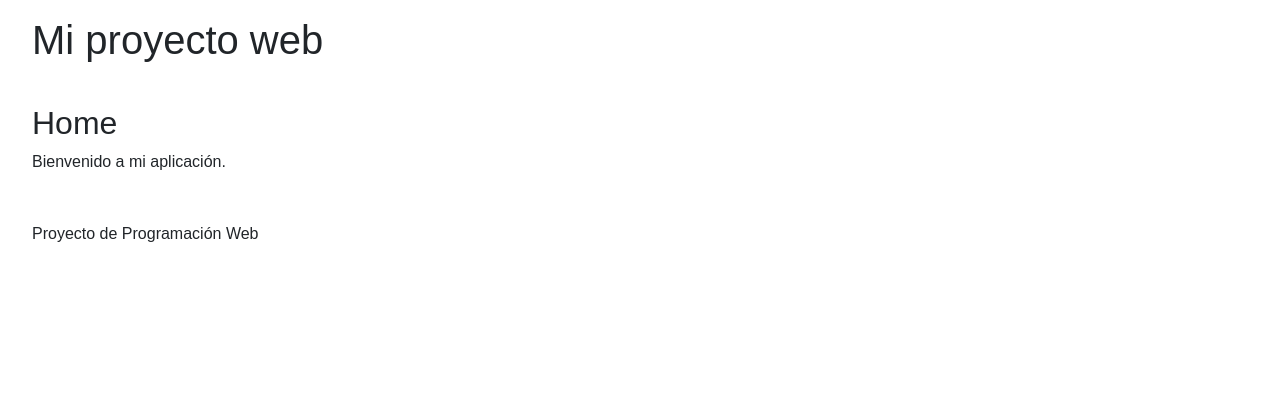
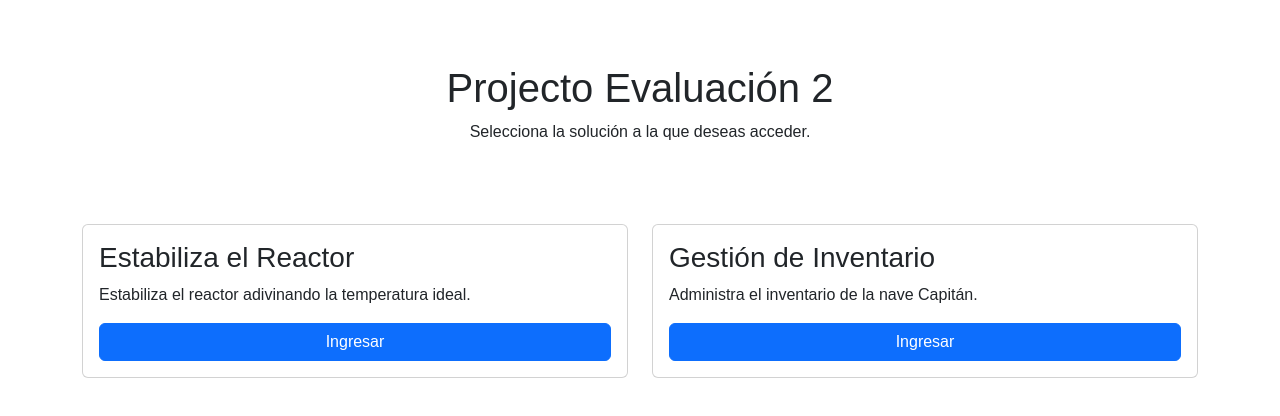
Before and after one commit to Diego-Armanado-Mata/Desarrollo-WEB---E2, a React app in the folder frontend/: page / in a window 1280 px wide. Shown: the top 416 px of the page. Built offline with nearby package versions, Linux system fonts and the light colour scheme; the HTML template or start-up script is replaced by a standard one.

Commit message:
feat: Implementacion de Home Page provisional y ModuleCard para las opciones

```diff
--- a/frontend/src/App.jsx
+++ b/frontend/src/App.jsx
@@ -1,25 +1,33 @@
-//plantilla base
+import { useState } from 'react'
+import Home from './paginas/Home'
 import './App.css'
 
 function App() {
-  return (
-    <div className="app">
-      <header>
-        <h1>Mi proyecto web</h1>
-      </header>
+  const [vista, setVista] = useState('home')
 
+  if (vista === 'moduloUno') {
+    return (
       <main>
-        <section>
-          <h2>Home</h2>
-          <p>Bienvenido a mi aplicación.</p>
-        </section>
+        <button onClick={() => setVista('home')}>
+          Volver al inicio
+        </button>
+        <h1>Módulo uno</h1>
       </main>
+    )
+  }
 
-      <footer>
-        <p>Proyecto de Programación Web</p>
-      </footer>
-    </div>
-  )
+  if (vista === 'moduloDos') {
+    return (
+      <main>
+        <button onClick={() => setVista('home')}>
+          Volver al inicio
+        </button>
+        <h1>Módulo dos</h1>
+      </main>
+    )
+  }
+
+  return <Home navegar={setVista} />
 }
 
 export default App
--- /dev/null
+++ b/frontend/src/componentes/tarjeta.jsx
@@ -0,0 +1,23 @@
+import { Card, CardBody, CardTitle, CardText, Button } from 'reactstrap'
+
+function ModuleCard({ titulo, descripcion, onClick }) {
+  return (
+    <Card className="module-card h-100">
+      <CardBody className="d-flex flex-column">
+        <CardTitle tag="h3">{titulo}</CardTitle>
+
+        <CardText>{descripcion}</CardText>
+
+        <Button
+          color="primary"
+          className="mt-auto"
+          onClick={onClick}
+        >
+          Ingresar
+        </Button>
+      </CardBody>
+    </Card>
+  )
+}
+
+export default ModuleCard
--- /dev/null
+++ b/frontend/src/paginas/Home.jsx
@@ -0,0 +1,33 @@
+import { Container, Row, Col } from 'reactstrap'
+import ModuleCard from '../componentes/tarjeta'
+
+function Home({ navegar }) {
+  return (
+    <Container className="py-5">
+      <header className="text-center mb-5">
+        <h1>Projecto Evaluación 2</h1>
+        <p>Selecciona la solución a la que deseas acceder.</p>
+      </header>
+
+      <Row className="g-4">
+        <Col md="6">
+          <ModuleCard
+            titulo="Estabiliza el Reactor"
+            descripcion="Estabiliza el reactor adivinando la temperatura ideal."
+            onClick={() => navegar('moduloUno')}
+          />
+        </Col>
+
+        <Col md="6">
+          <ModuleCard
+            titulo="Gestión de Inventario"
+            descripcion="Administra el inventario de la nave Capitán."
+            onClick={() => navegar('moduloDos')}
+          />
+        </Col>
+      </Row>
+    </Container>
+  )
+}
+
+export default Home
```
Also changed, not shown: frontend/src/paginas/Inventario.jsx (added), frontend/src/paginas/Reactor.jsx (added).
